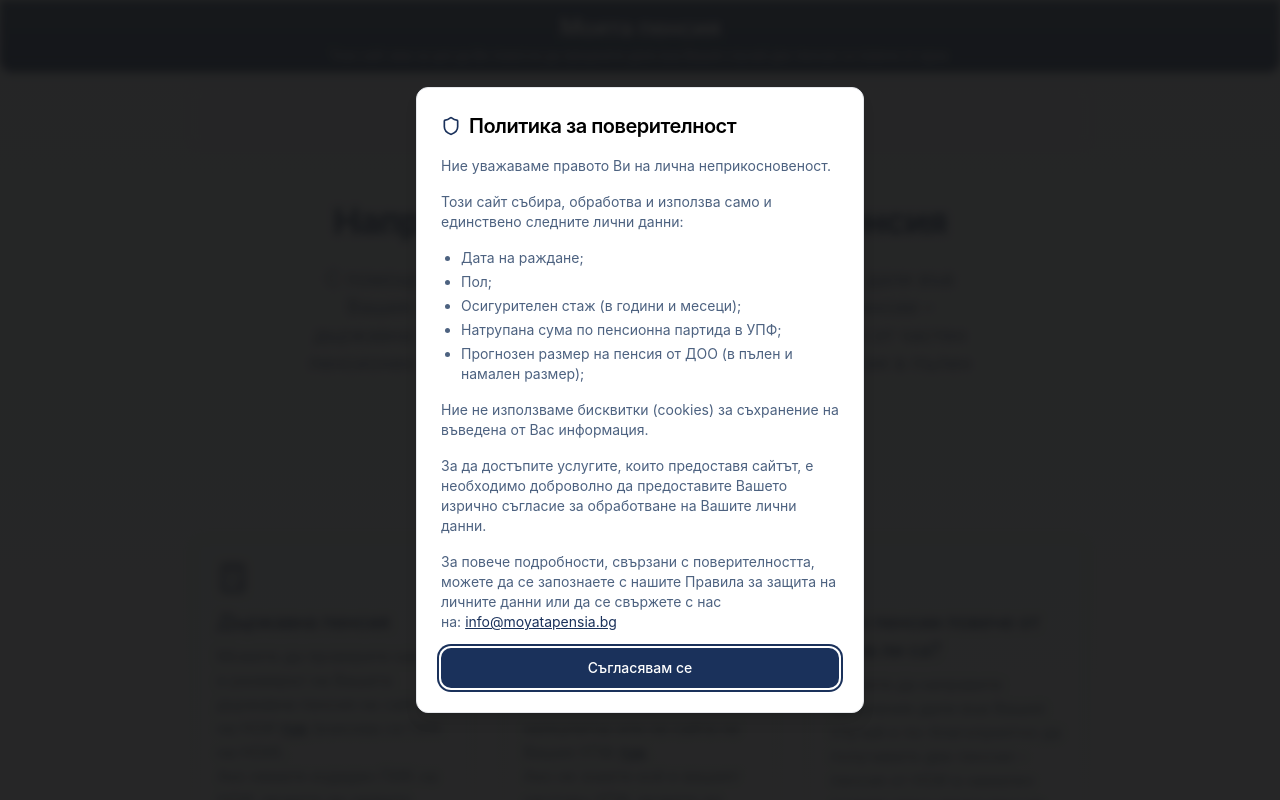
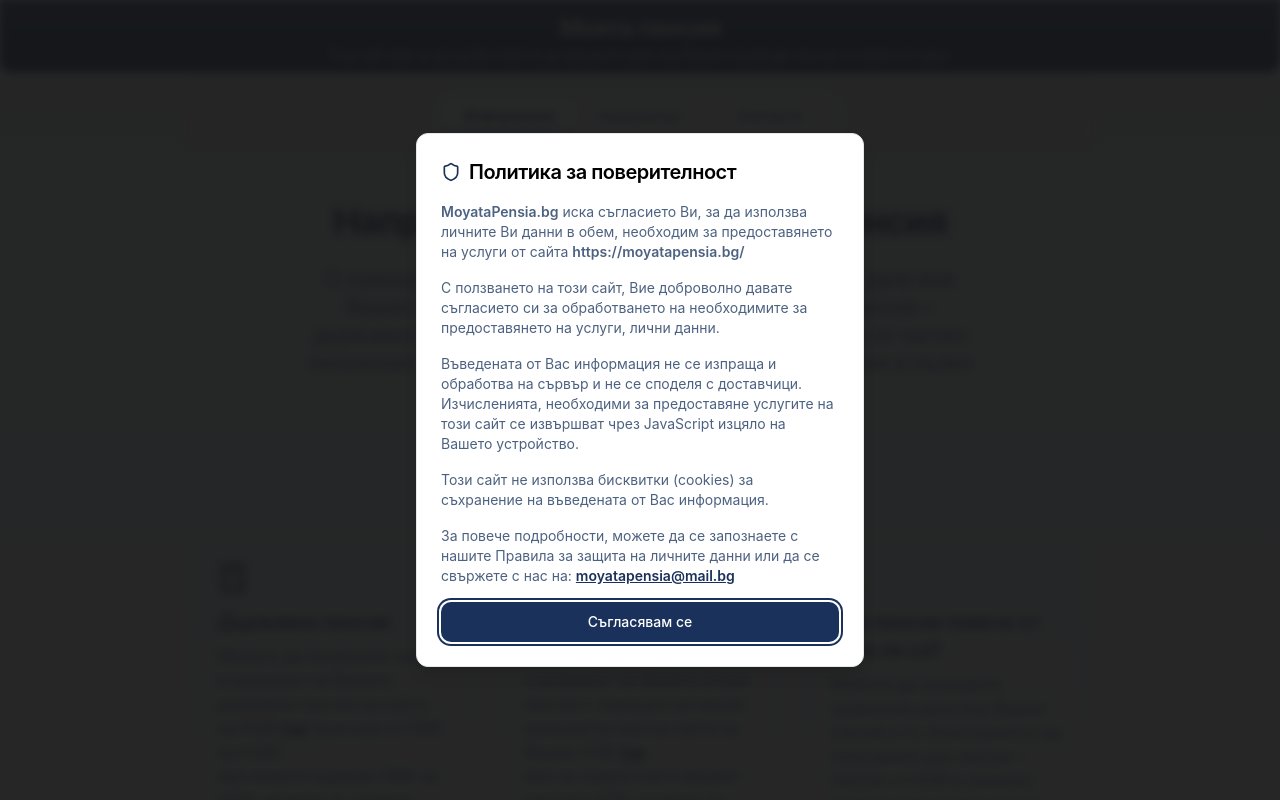
Before and after one commit to AlekBorisov97/pension-planner-pro, a React (Vite) app: page / in a window 1280 px wide. Shown: the top 800 px of the page. Built offline with nearby package versions, Linux system fonts and the light colour scheme; the HTML template or start-up script is replaced by a standard one.

Commit message:
popup  adjust

```diff
--- a/src/components/GDPRPopup.tsx
+++ b/src/components/GDPRPopup.tsx
@@ -160,42 +160,39 @@
           </DialogTitle>
         </DialogHeader>
         <div className="max-h-[60vh] overflow-y-auto text-sm text-muted-foreground space-y-4">
-          <p>Ние уважаваме правото Ви на лична неприкосновеност.</p>
-
           <p>
-            Този сайт събира, обработва и използва само и единствено следните
-            лични данни:
-          </p>
-          <ul className="list-disc pl-5 space-y-1">
-            <li>Дата на раждане;</li>
-            <li>Пол;</li>
-            <li>Осигурителен стаж (в години и месеци);</li>
-            <li>Натрупана сума по пенсионна партида в УПФ;</li>
-            <li>
-              Прогнозен размер на пенсия от ДОО (в пълен и намален размер);
-            </li>
-          </ul>
-
-          <p>
-            Ние не използваме бисквитки (cookies) за съхранение на въведена от
-            Вас информация.
+            <span className="font-semibold">MoyataPensia.bg</span> иска
+            съгласието Ви, за да използва личните Ви данни в обем, необходим за
+            предоставянето на услуги от сайта{" "}
+            <span className="font-semibold">https://moyatapensia.bg/</span>
           </p>
 
           <p>
-            За да достъпите услугите, които предоставя сайтът, е необходимо
-            доброволно да предоставите Вашето изрично съгласие за обработване на
-            Вашите лични данни.
+            С ползването на този сайт, Вие доброволно давате съгласието си за
+            обработването на необходимите за предоставянето на услуги, лични
+            данни.
           </p>
 
           <p>
-            За повече подробности, свързани с поверителността, можете да се
-            запознаете с нашите Правила за защита на личните данни или да се
-            свържете с нас на:
+            Въведената от Вас информация не се изпраща и обработва на сървър и
+            не се споделя с доставчици. Изчисленията, необходими за предоставяне
+            услугите на този сайт се извършват чрез JavaScript изцяло на Вашето
+            устройство.
+          </p>
+
+          <p>
+            Този сайт не използва бисквитки (cookies) за съхранение на
+            въведената от Вас информация.
+          </p>
+
+          <p>
+            За повече подробности, можете да се запознаете с нашите Правила за
+            защита на личните данни или да се свържете с нас на:
             <a
               href="mailto:info@moyatapensia.bg"
-              className="text-primary underline ml-1"
+              className="text-primary font-semibold underline ml-1"
             >
-              info@moyatapensia.bg
+              moyatapensia@mail.bg
             </a>
           </p>
         </div>
```
